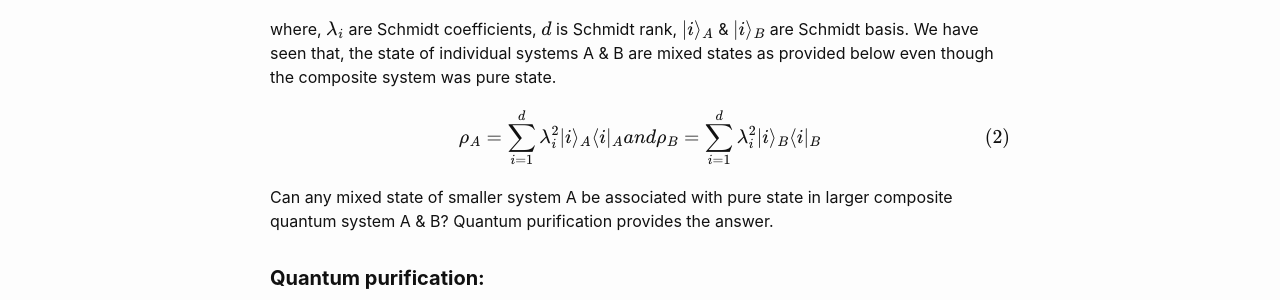
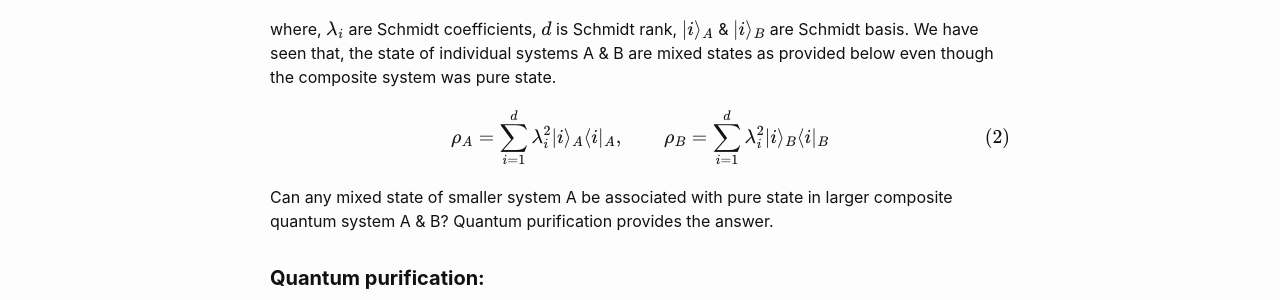
Before and after one commit to qcnotes/qcnotes.github.io, a Jekyll site: the page built from _posts/2024-09-08-Quantum-Purification.md, in a window 1280 px wide. Shown: the part 379-679 px from the top of the page. Built offline with Jekyll 4.4.1, drawn with Linux system fonts in a browser that asks for light colours; formulas are drawn with MathJax 3.

Commit message:
Update 2024-09-08-Quantum-Purification.md

```diff
--- a/_posts/2024-09-08-Quantum-Purification.md
+++ b/_posts/2024-09-08-Quantum-Purification.md
@@ -13,7 +13,7 @@ $$|\psi\rangle_{AB} = \sum_{i=1}^{d} \lambda_{i} |i\rangle_{A} |i\rangle_{B}$$
 
 where, $\lambda_{i}$ are Schmidt coefficients, $d$ is Schmidt rank, $\|i\rangle_{A}$ & $\|i\rangle_{B}$ are Schmidt basis. We have seen that, the state of individual systems A & B are mixed states as provided below even though the composite system was pure state.
 
-$$\rho_{A} = \sum_{i=1}^{d} \lambda_{i}^2 |i\rangle_{A} \langle i|_{A} and \rho_{B} = \sum_{i=1}^{d} \lambda_{i}^2 |i\rangle_{B} \langle i|_{B} $$
+$$\rho_{A} = \sum_{i=1}^{d} \lambda_{i}^2 |i\rangle_{A} \langle i|_{A}, \qquad \rho_{B} = \sum_{i=1}^{d} \lambda_{i}^2 |i\rangle_{B} \langle i|_{B} $$
 
 Can any mixed state of smaller system A be associated with pure state in larger composite quantum system A & B? Quantum purification provides the answer.
 
```
